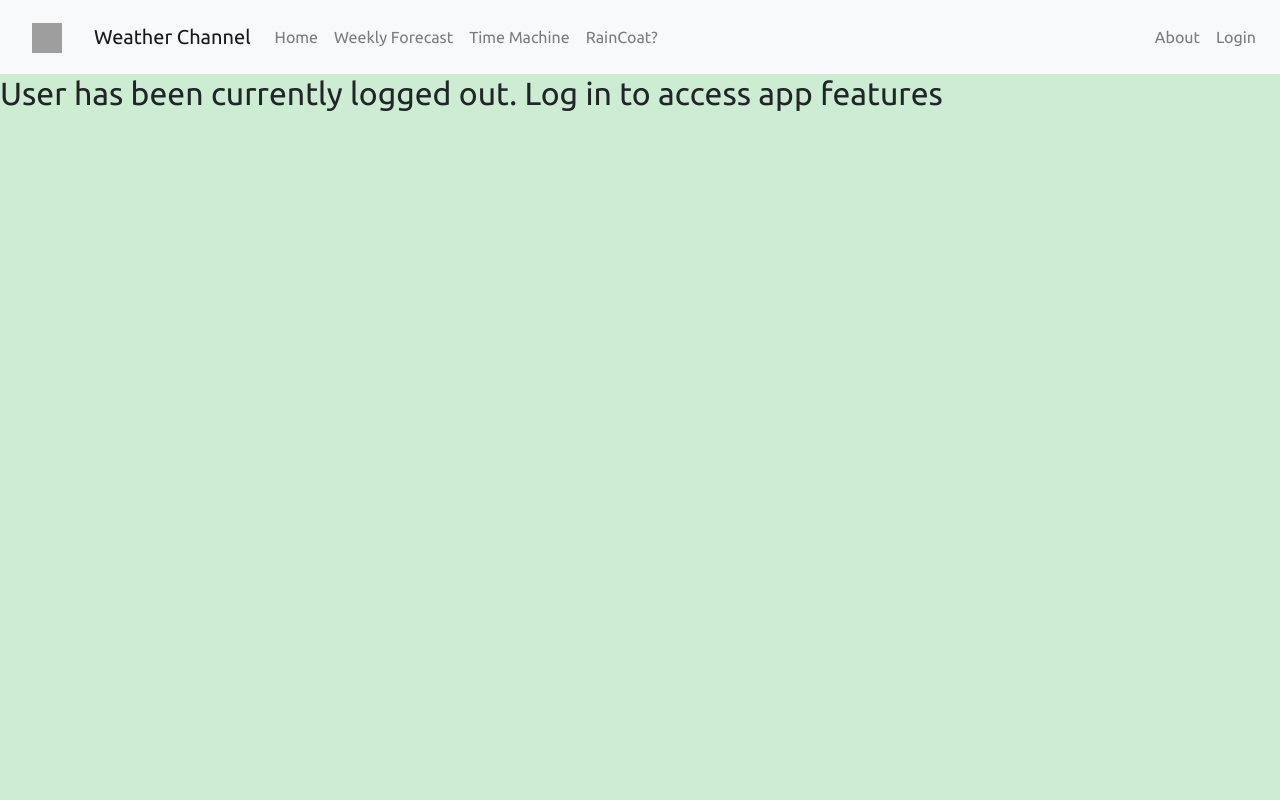
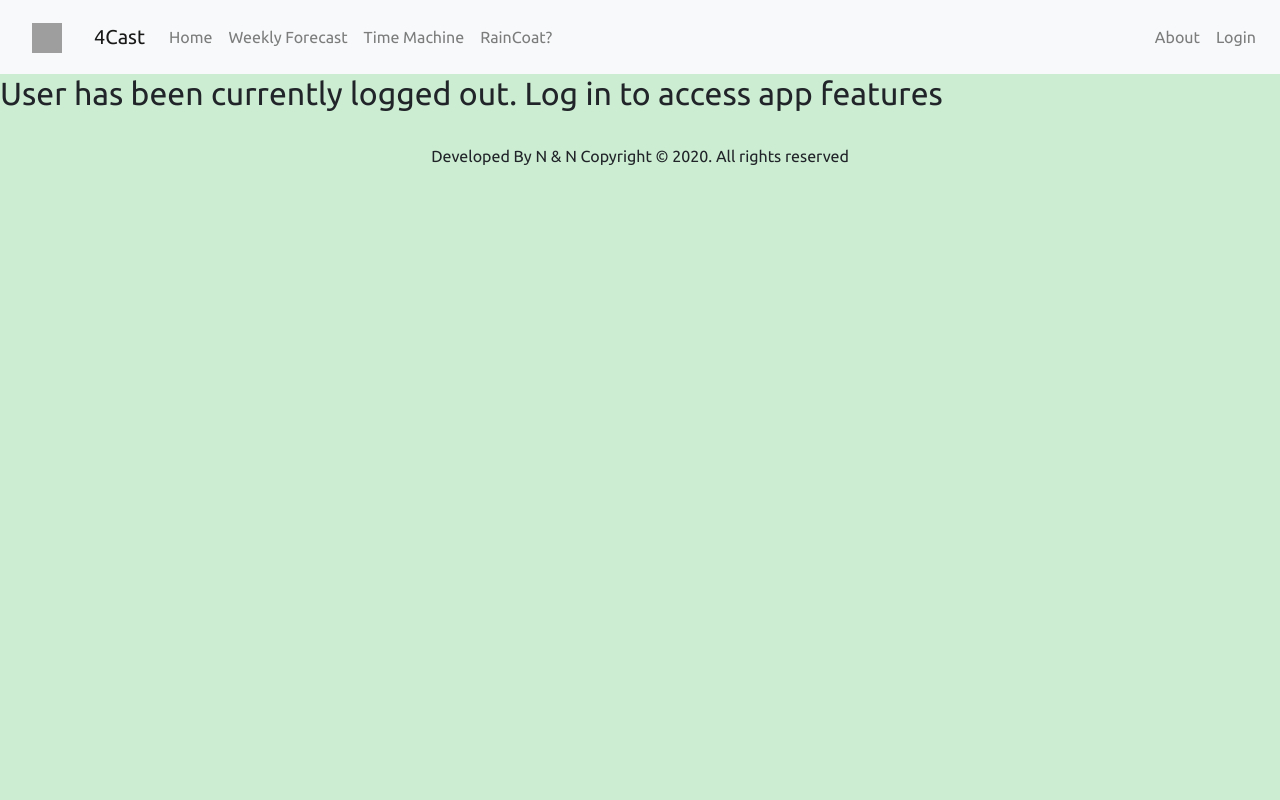
Before and after one commit to nivethsaran/4Cast, a Flask app: page /home in a window 1280 px wide. Run offline with Flask 2, Linux system fonts and the light colour scheme; some libraries are stand-ins or nearby versions; grey boxes are pictures that could not be loaded.

Commit message:
Over to You Newto

```diff
--- a/app.py
+++ b/app.py
@@ -37,7 +37,7 @@ def login():
                try:
                   railway = os.path.join(ROOT_FOLDER,'weather.db')
                   conn = sqlite3.connect(railway)
-                  dbURL = "SELECT username,password,fname,lname,email,mobile FROM user where username=?"
+                  dbURL = "SELECT username,password,fname,lname,email,mobile,city FROM user where username=?"
                   cursor = conn.cursor()
                   cursor.execute(dbURL,(username,))
                   rows=cursor.fetchall()
@@ -48,11 +48,15 @@ def login():
                      for row in rows:
                         if row[0]==username and row[1]==password:
                            fullname=row[2]+' '+row[3]
+                           citytocookie=row[6]
+                           # resp.set_cookie('city',citytocookie)
                            session['fullname']=fullname
                            session['username']=username
                            session['mobile']=row[5]
                            session['email']=row[4]
-                           return redirect(url_for('home'))
+                           resp=make_response(redirect(url_for('home')))
+                           resp.set_cookie('city',citytocookie)
+                           return resp
                         else:
                            flash('Wrong passwords')
 
@@ -296,28 +300,6 @@ def logout():
 
 
 
-@app.route('/addtobookmarks/<string:trainno>/<string:stationcode>')
-def addtobookmarks(trainno,stationcode):
-   print(trainno,stationcode)
-   username=session['username']
-   conn = None
-   try:
-       railway = os.path.join(ROOT_FOLDER, 'weather.db')
-       conn = sqlite3.connect(railway)
-       dbURL = "INSERT INTO trainbookmark values(?,?,?)"
-      #  print(dbURL)
-       cursor = conn.cursor()
-       cursor.execute(
-           dbURL, (username, trainno, stationcode))
-      #  print(cursor)
-       conn.commit()
-       return redirect(url_for('livestation'))
-   except Exception as e:
-      print(e)
-   finally:
-      if conn:
-         conn.close()
-   return redirect(url_for('livestation'))
 
 if __name__=='__main__':
     app.run()
--- a/static/css/main.css
+++ b/static/css/main.css
@@ -1,8 +1,21 @@
-html,body{
+html{
    height:100%;
    background-color: #ccedd2;
    font-family: 'Ubuntu',sans-serif ;
+
+  }
+
+body{
+  height:100%;
+   background-color: #ccedd2;
+   font-family: 'Ubuntu',sans-serif ;
+  min-height: 100vh;
+  position: relative;
+  margin: 0;
+  padding-bottom: 100px;
 }
+
+
 .carousel,.item,.active{
    height:100%;
  }
@@ -171,6 +184,10 @@ ul.timeline > li:before {
     z-index: 400;
 }
 
+.copyright-container {
+    text-align: center;
+}
+
 
 
 .about{
@@ -195,3 +212,8 @@ display: block;
 .personaldetails{
   font-family: 'Ubuntu',sans-serif ;
 }
+
+footer {
+  position: absolute;
+  bottom: 0;
+}
--- a/templates/about.html
+++ b/templates/about.html
@@ -1,6 +1,6 @@
 {% extends 'layout.html' %}
 
-{% block title %}Weather Channel{% endblock %}
+{% block title %}4Cast{% endblock %}
 
 {% block content %}
 
--- a/templates/home.html
+++ b/templates/home.html
@@ -1,6 +1,6 @@
 {% extends 'layout.html' %}
 
-{% block title %}Weather Channel{% endblock %}
+{% block title %}4Cast{% endblock %}
 
 {% block content %}
 
--- a/templates/layout.html
+++ b/templates/layout.html
@@ -11,7 +11,7 @@
     <link href="https://fonts.googleapis.com/css?family=Architects+Daughter|Ubuntu&display=swap" rel="stylesheet">
 
 
-    <title>{% block title %}Weather Channel{% endblock %}</title>
+    <title>{% block title %}4Cast{% endblock %}</title>
 </head>
 
 <body>
@@ -27,7 +27,7 @@
                     <img src="/static/snowflake.png" width="30" height="30" alt="">
                 </a>
             </nav>
-            <a class="navbar-brand" href="/">Weather Channel</a>
+            <a class="navbar-brand" href="/">4Cast</a>
             <button class="navbar-toggler" type="button" data-toggle="collapse" data-target="#navbarNav"
                 aria-controls="navbarNav" aria-expanded="false" aria-label="Toggle navigation">
                 <span class="navbar-toggler-icon"></span>
@@ -69,8 +69,9 @@
 
 {% endblock %}
 
-
-
+<div class="copyright-container footer">
+    <p> Developed By N & N Copyright &copy; 2020. All rights reserved</p>
+</div>
 
     <script src="https://code.jquery.com/jquery-3.4.1.slim.min.js"
         integrity="sha384-J6qa4849blE2+poT4WnyKhv5vZF5SrPo0iEjwBvKU7imGFAV0wwj1yYfoRSJoZ+n"
--- a/templates/layout1.html
+++ b/templates/layout1.html
@@ -10,7 +10,7 @@
 
 
 
-    <title>{% block title %}Title{% endblock %}</title>
+    <title>{% block title %}4Cast{% endblock %}</title>
 </head>
 
 <body>
--- a/templates/login.html
+++ b/templates/login.html
@@ -1,6 +1,6 @@
 {% extends 'layout.html' %}
 
-{% block title %}Weather Channel{% endblock %}
+{% block title %}4Cast{% endblock %}
 
 {% block content %}
 
--- a/templates/raincoat.html
+++ b/templates/raincoat.html
@@ -1,6 +1,6 @@
 {% extends 'layout.html' %}
 
-{% block title %}Weather Channel{% endblock %}
+{% block title %}4Cast{% endblock %}
 
 {% block content %}
 
--- a/templates/signup.html
+++ b/templates/signup.html
@@ -1,6 +1,6 @@
 {% extends 'layout.html' %}
 
-{% block title %}Weather Channel{% endblock %}
+{% block title %}4Cast{% endblock %}
 
 {% block content %}
 <div class="signupdetails">
--- a/templates/startup.html
+++ b/templates/startup.html
@@ -1,6 +1,6 @@
 {% extends 'layout1.html' %}
 
-{% block title %}Weather Channel{% endblock %}
+{% block title %}4Cast{% endblock %}
 
 {% block content %}
 
--- a/templates/timemachine.html
+++ b/templates/timemachine.html
@@ -1,6 +1,6 @@
 {% extends 'layout.html' %}
 
-{% block title %}Weather Channel{% endblock %}
+{% block title %}4Cast{% endblock %}
 
 {% block content %}
 
--- a/templates/weekly.html
+++ b/templates/weekly.html
@@ -1,6 +1,6 @@
 {% extends 'layout.html' %}
 
-{% block title %}Weather Channel{% endblock %}
+{% block title %}4Cast{% endblock %}
 
 {% block content %}
 
```
Also changed, not shown: weather.db.
